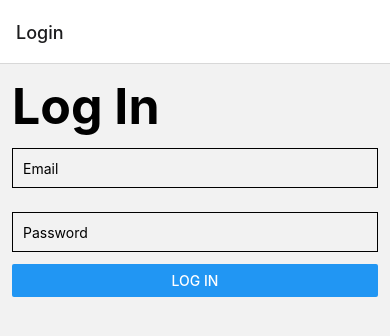
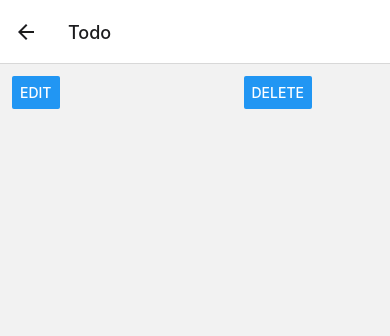
Before and after one commit to drogon98/react-native-recap, a React Native app: screen /Todo in a window 390 px wide. Before the commit this address had no page. Shown: the top 336 px of the page. Built offline with nearby package versions, Linux system fonts and the light colour scheme.

Commit message:
todo view + delete feat

```diff
--- a/App.tsx
+++ b/App.tsx
@@ -1,11 +1,12 @@
 import { NavigationContainer } from "@react-navigation/native";
 import { createNativeStackNavigator } from "@react-navigation/native-stack";
 import React from "react";
-import Dashboard from "./screens/Dashboard";
 import LoginScreen from "./screens/Login";
 import RegisterScreen from "./screens/Register";
 import { Provider } from "react-redux";
 import { store } from "./store";
+import TodoScreen from "./screens/Todo";
+import DashboardScreen from "./screens/Dashboard";
 
 const Stack = createNativeStackNavigator();
 
@@ -16,7 +17,8 @@ export default function App() {
         <Stack.Navigator>
           <Stack.Screen name="Login" component={LoginScreen} />
           <Stack.Screen name="Register" component={RegisterScreen} />
-          <Stack.Screen name="Dashboard" component={Dashboard} />
+          <Stack.Screen name="Dashboard" component={DashboardScreen} />
+          <Stack.Screen name="Todo" component={TodoScreen} />
         </Stack.Navigator>
       </NavigationContainer>
     </Provider>
--- a/screens/Dashboard.tsx
+++ b/screens/Dashboard.tsx
@@ -6,23 +6,30 @@ import {
   Button,
   GestureResponderEvent,
   FlatList,
+  ScrollView,
+  Pressable,
 } from "react-native";
 import { useAppDispatch, useAppSelector } from "../store";
 import AddTodoModal from "../components/AddTodoModal";
+import { ITodo, updateActiveTodo } from "../store/slices/todos";
 
-const DashboardScreen = () => {
+const DashboardScreen = (props: any) => {
   const dispatch = useAppDispatch();
   const todos = useAppSelector((state) => state.todos.todos);
   const [showAddTodoModal, setShowAddTodoModal] = React.useState(false);
-
-  console.log("todos", todos);
 
   const handleAddTodoPress = (e: GestureResponderEvent) => {
     setShowAddTodoModal(true);
   };
 
+  const handleTodoPress = (e: GestureResponderEvent, todo: ITodo) => {
+    console.log("e", e);
+    dispatch(updateActiveTodo(todo));
+    props.navigation.navigate("Todo");
+  };
+
   return (
-    <View style={styles.container}>
+    <ScrollView style={styles.container}>
       <Text style={styles.heading}>Todos</Text>
 
       <Button title="Add Todo" onPress={handleAddTodoPress} />
@@ -37,13 +44,16 @@ const DashboardScreen = () => {
       <FlatList
         data={todos}
         renderItem={({ item }) => (
-          <View style={styles.item}>
+          <Pressable
+            style={styles.item}
+            onPress={(e) => handleTodoPress(e, item)}
+          >
             <Text style={styles.title}>{item.title}</Text>
-          </View>
+          </Pressable>
         )}
         keyExtractor={(item) => item.id}
       />
-    </View>
+    </ScrollView>
   );
 };
 
--- /dev/null
+++ b/screens/Todo.tsx
@@ -0,0 +1,56 @@
+import React from "react";
+import {
+  View,
+  Text,
+  StyleSheet,
+  Button,
+  GestureResponderEvent,
+} from "react-native";
+import { useAppDispatch, useAppSelector } from "../store";
+import { removeTodo, updateActiveTodo } from "../store/slices/todos";
+
+const TodoScreen = (props: any) => {
+  const todo = useAppSelector((state) => state.todos.activeTodo);
+  const dispatch = useAppDispatch();
+
+  const handleDeleteTodoPress = (e: GestureResponderEvent) => {
+    dispatch(removeTodo(todo?.id ?? ""));
+    dispatch(updateActiveTodo(null));
+    props.navigation.navigate("Dashboard");
+  };
+  return (
+    <View style={styles.container}>
+      <Text style={styles.heading}>{todo?.title}</Text>
+
+      <View style={styles.buttonsWrapper}>
+        <Button
+          title="Edit"
+          onPress={() => {
+            //
+          }}
+        />
+        <Button title="Delete" onPress={handleDeleteTodoPress} />
+      </View>
+    </View>
+  );
+};
+
+const styles = StyleSheet.create({
+  container: {
+    margin: 12,
+  },
+
+  heading: {
+    fontWeight: "bold",
+    fontSize: 50,
+  },
+
+  buttonsWrapper: {
+    display: "flex",
+    justifyContent: "space-between",
+    flexDirection: "row",
+    width: 300,
+  },
+});
+
+export default TodoScreen;
--- a/store/slices/todos.ts
+++ b/store/slices/todos.ts
@@ -22,9 +22,17 @@ const todosSlice = createSlice({
     addTodo: (state, action: PayloadAction<ITodo>) => {
       state.todos = [action.payload, ...(state.todos ?? [])];
     },
+    updateActiveTodo: (state, action: PayloadAction<ITodo | null>) => {
+      state.activeTodo = action.payload;
+    },
+    removeTodo: (state, action: PayloadAction<string>) => {
+      state.todos = [
+        ...(state.todos.filter((todo) => todo.id !== action.payload) ?? []),
+      ];
+    },
   },
 });
 
-export const { addTodo } = todosSlice.actions;
+export const { addTodo, updateActiveTodo, removeTodo } = todosSlice.actions;
 
 export const todosReducer = todosSlice.reducer;
```
